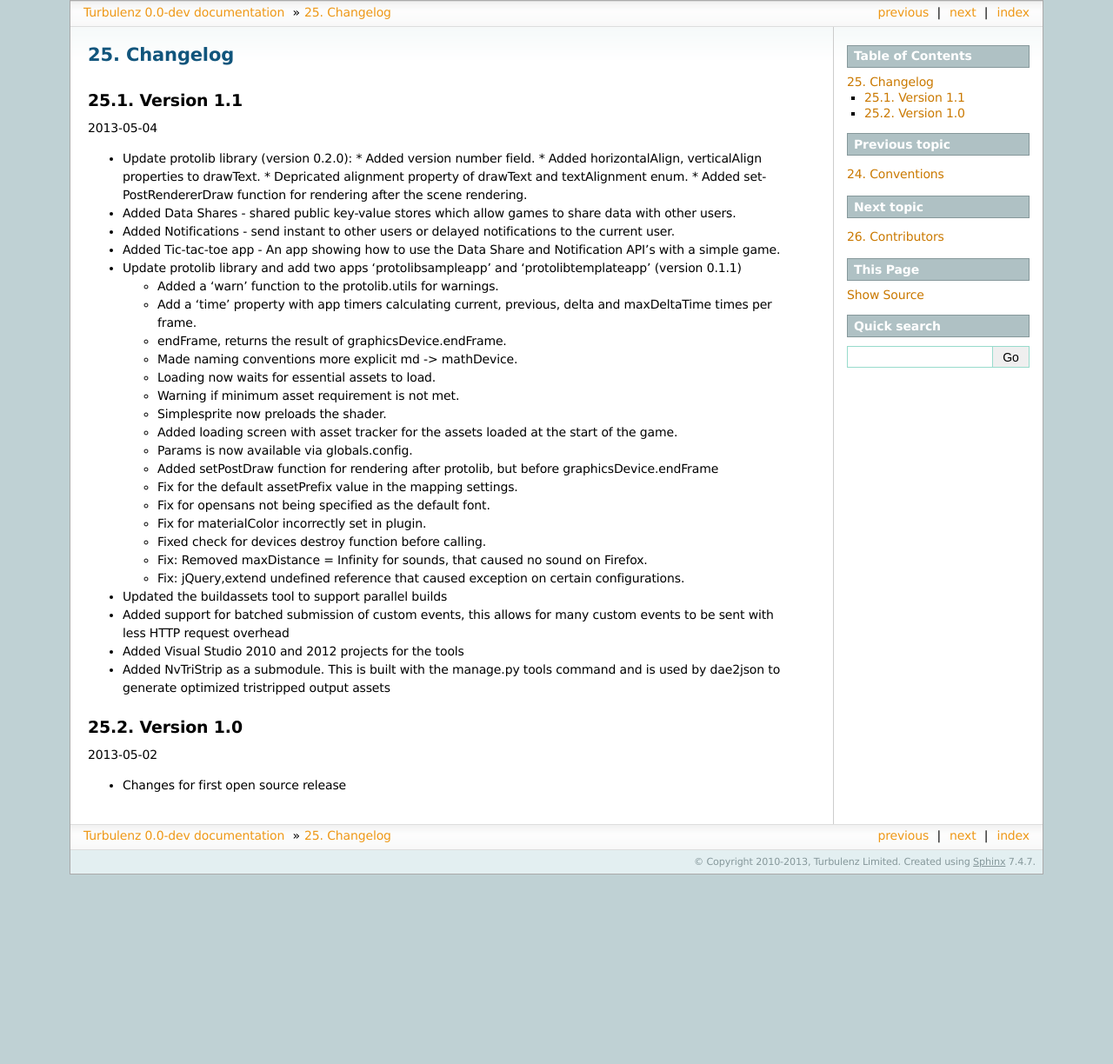
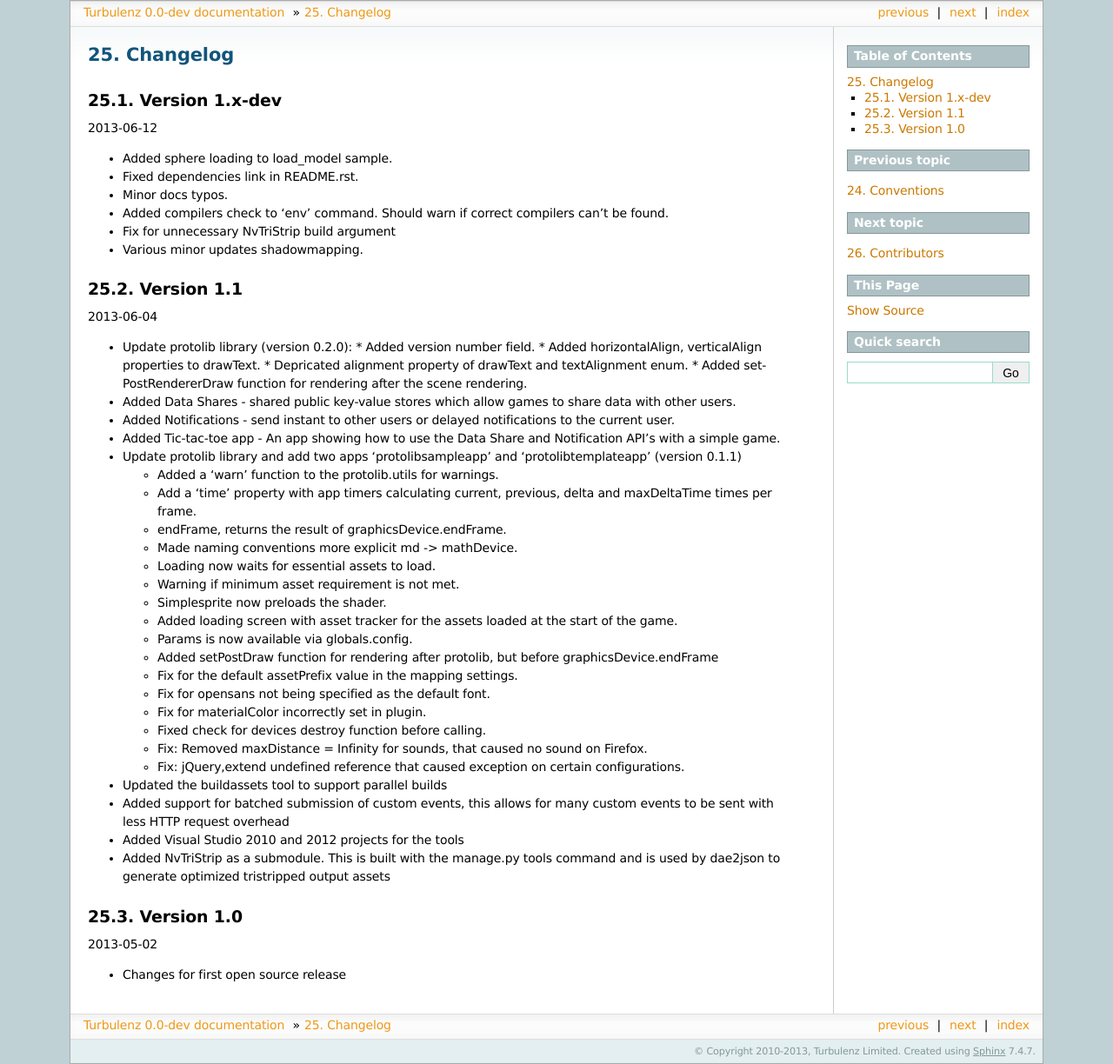
Before and after one commit to turbulenz/turbulenz_engine, a Sphinx documentation site: the page built from docs/source/changelog.rst, in a window 1280 px wide. Shown: the whole page at 87% size. Built offline with Sphinx 7.4.7, drawn with Linux system fonts in a browser that asks for light colours; before the commit the page ends 1006 px from its top, so only the background shows below that.

Commit message:
Updated changelog with differences in master

```diff
--- a/docs/source/changelog.rst
+++ b/docs/source/changelog.rst
@@ -7,10 +7,22 @@
 Changelog
 ---------
 
+Version 1.x-dev
+---------------
+
+2013-06-12
+
+- Added sphere loading to load_model sample.
+- Fixed dependencies link in README.rst.
+- Minor docs typos.
+- Added compilers check to 'env' command. Should warn if correct compilers can't be found.
+- Fix for unnecessary NvTriStrip build argument
+- Various minor updates shadowmapping.
+
 Version 1.1
 -----------
 
-2013-05-04
+2013-06-04
 
 - Update protolib library (version 0.2.0):
   * Added version number field.
```
